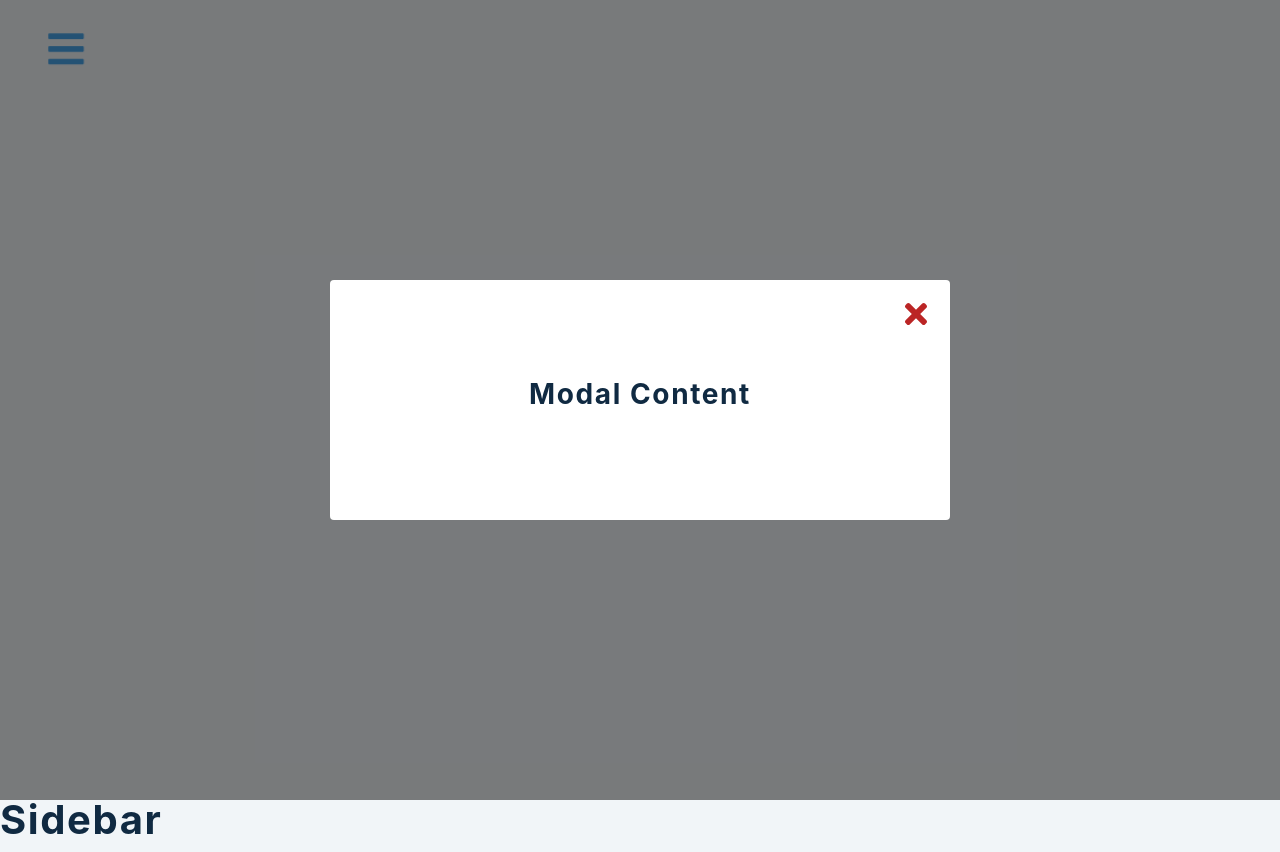
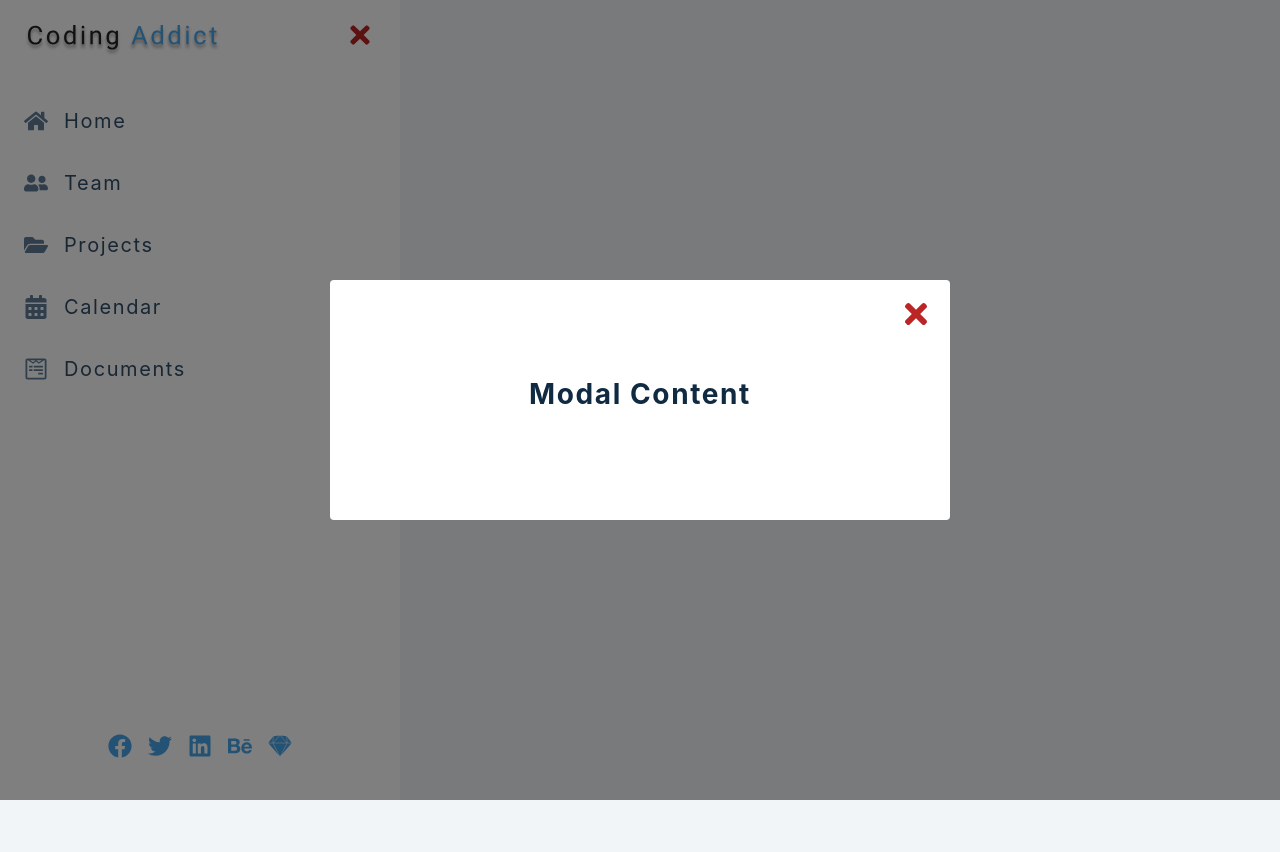
Before and after one commit to xthazudp/React-Sidebar-Modal, a React (Create React App) app: page / in a window 1280 px wide. After the commit the page ends 800 px from the top, so only its background shows below. Built offline with nearby package versions, Linux system fonts and the light colour scheme.

Commit message:
sidebar links and social icons

```diff
--- a/src/Sidebar.js
+++ b/src/Sidebar.js
@@ -1,10 +1,45 @@
 import React from "react";
 import logo from "./logo.svg";
-import { FaTimes } from 'react-icons/fa'
+import { FaTimes } from "react-icons/fa";
 import { social, links } from "./data";
 
 const Sidebar = () => {
-  return <h2>sidebar</h2>;
+  return (
+    <aside className={`sidebar show-sidebar`}>
+      <div className="sidebar-header">
+        <img src={logo} className="logo" alt="coding addict" />
+        <button className="close-btn" onClick={{}}>
+          <FaTimes />
+        </button>
+      </div>
+      {/* Links */}
+      <ul className="links">
+        {links.map((link) => {
+          const { id, url, text, icon } = link;
+
+          return (
+            <li key={id}>
+              <a href={url}>
+                {icon}
+                {text}
+              </a>
+            </li>
+          );
+        })}
+      </ul>
+      {/* Social Icons */}
+      <ul className="social-icons">
+        {social.map((link) => {
+          const { id, url, icon } = link;
+          return (
+            <li key={id}>
+              <a href={url}>{icon}</a>
+            </li>
+          );
+        })}
+      </ul>
+    </aside>
+  );
 };
 
 export default Sidebar;
--- a/src/data.js
+++ b/src/data.js
@@ -48,26 +48,26 @@
   {
     id: 1,
     url: "https://www.twitter.com",
-    // icon: <FaFacebook />,
+    icon: <FaFacebook />,
   },
   {
     id: 2,
     url: "https://www.twitter.com",
-    // icon: <FaTwitter />,
+    icon: <FaTwitter />,
   },
   {
     id: 3,
     url: "https://www.twitter.com",
-    // icon: <FaLinkedin />,
+    icon: <FaLinkedin />,
   },
   {
     id: 4,
     url: "https://www.twitter.com",
-    // icon: <FaBehance />,
+    icon: <FaBehance />,
   },
   {
     id: 5,
     url: "https://www.twitter.com",
-    // icon: <FaSketch />,
+    icon: <FaSketch />,
   },
 ];
```
